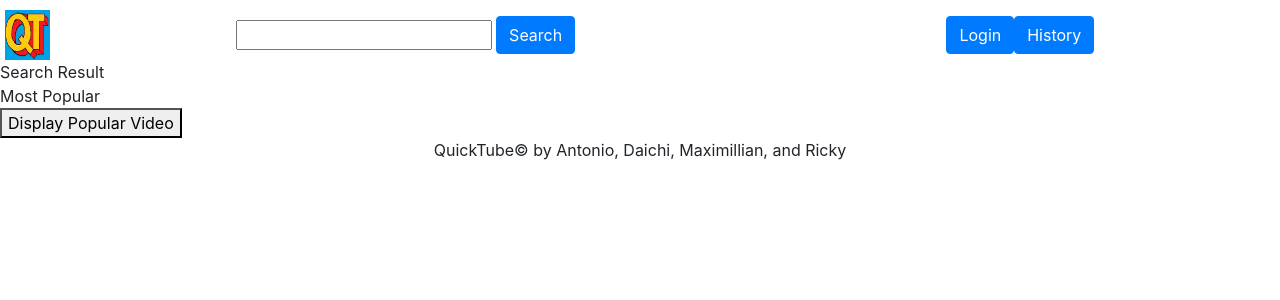
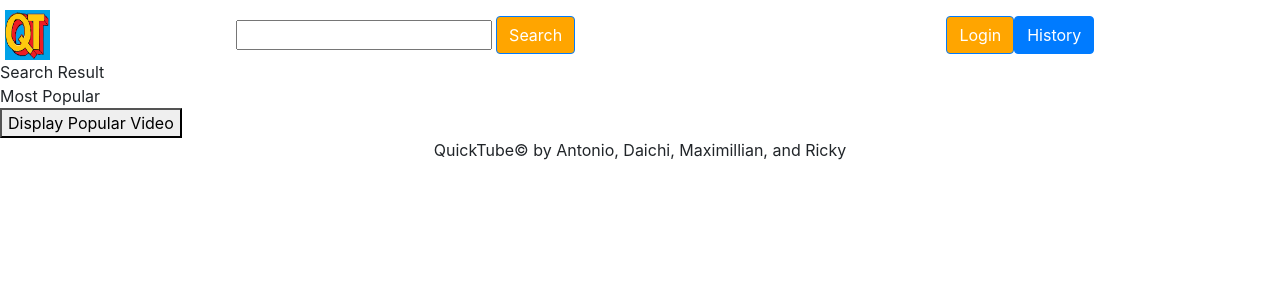
Before and after one commit to dkanasugi/QuickTube, a PHP site: page /home.html in a window 1280 px wide. Shown: the top 300 px of the page. Run offline with PHP 8.4, Linux system fonts and the light colour scheme; some libraries are stand-ins or nearby versions.

Commit message:
color tone changed on buttons

```diff
--- a/styles.css
+++ b/styles.css
@@ -26,8 +26,9 @@ body, head, header{
     background-color: orange;
 }
 
-#add_search_playlist0{
-    background-color: #4CAF50;
+#add_pop_playlist0, #add_pop_playlist1, #add_pop_playlist2, #add_pop_playlist3, #add_pop_playlist4, #add_pop_playlist5, #add_search_playlist0,
+#add_search_playlist1, #add_search_playlist2, #add_search_playlist3, #add_search_playlist4, #add_search_playlist5, #commit, #signin{
+    background-color: orange;
 }
 
 .logo, img{
```
